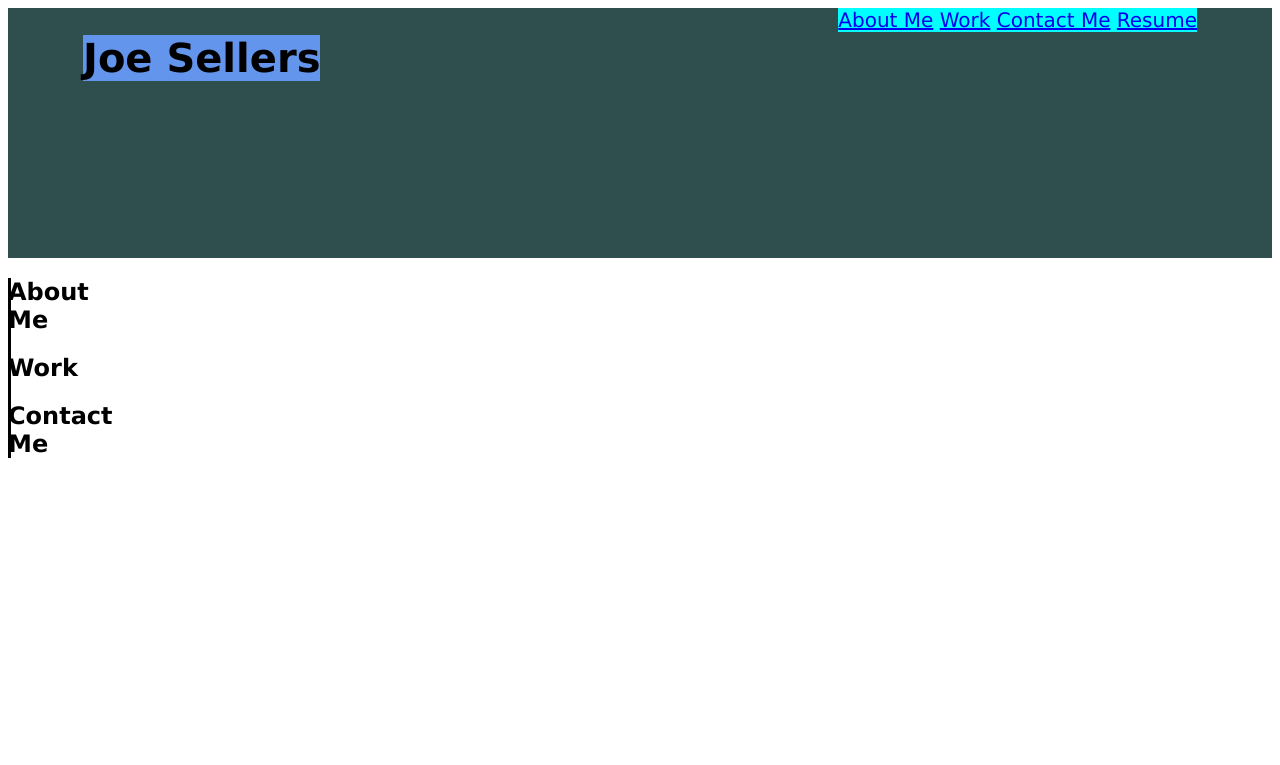
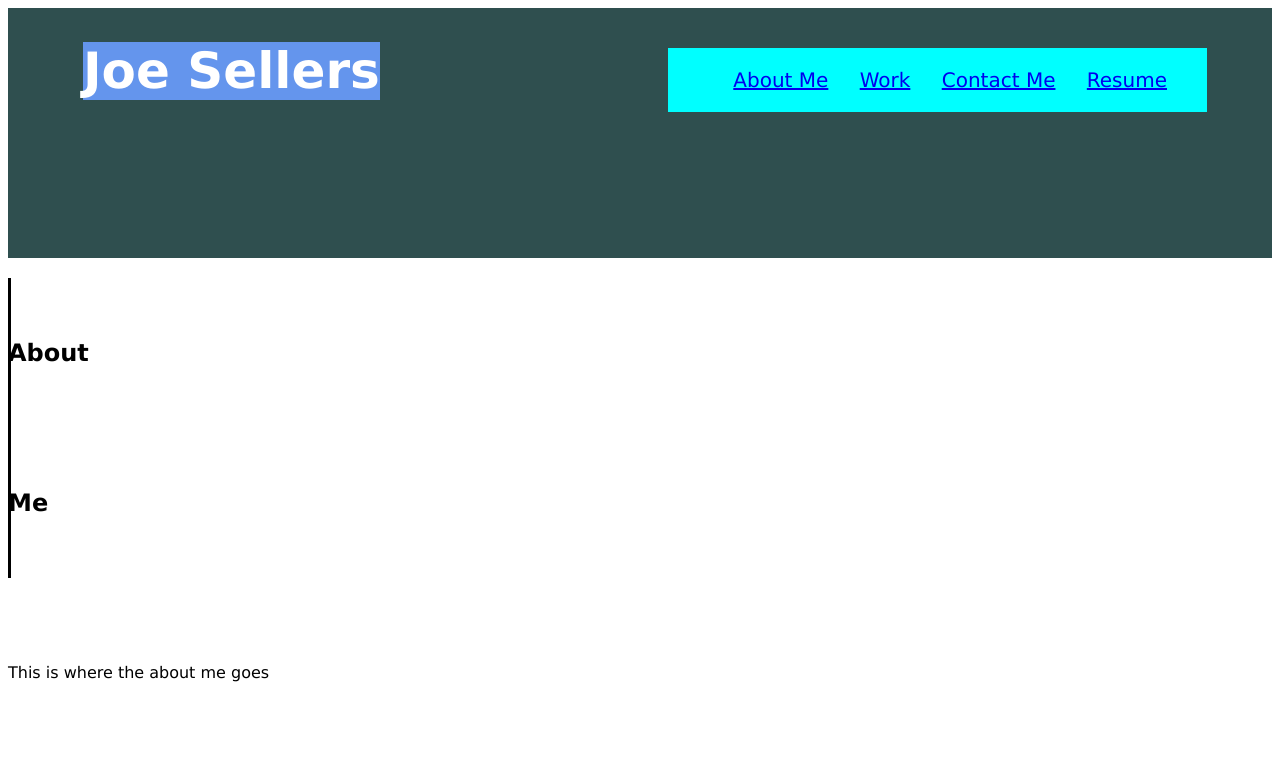
Before and after one commit to Joe7web/my-portfolio, a plain HTML site: page index.html in a window 1280 px wide. Shown: the top 765 px of the page. Drawn offline with Linux system fonts and the light colour scheme.

Commit message:
updated html and css

```diff
--- a/assets/css/style.css
+++ b/assets/css/style.css
@@ -1,9 +1,12 @@
 * {
     font-family: Verdana, Geneva, Tahoma, sans-serif;
 }
+html {
+    scroll-behavior: smooth;
+  }
 
 h1 {
-    font-size: 40px;
+    font-size: 50px;
     background-color: cornflowerblue;
     display:inline-block;
     float:left;
@@ -12,22 +15,52 @@ h1 {
 
 
 nav {
-  display:inline-block;
-  float:right;
+  float: right;
   font-size: 20px;
   background-color: cyan;
-  margin-right: 75px;
-  margin-top: 40 px;
+  margin-right: 65px;
+  margin-top: 40px;
+  padding-right:40px;
+}
+
+section {
 
 }
+
 
 .header {
     height:250px;
     background-color: darkslategrey;
+    color: white;
 
 }
-.categories {
-    border-right-style: solid;
-    margin-right: 1385px;
+
+ul li {
+    display: inline-block;
+    margin-left: 25px;
+    list-style-type: none;
 
 }
+.content {
+
+}
+
+.content h2 {
+    border-right-style: solid;
+    margin-right: 1400px;
+}
+.content #aboutme {
+    line-height: 150px;
+}
+.content #work {
+    line-height: 350px;
+
+}
+.content #contactme {
+    line-height: 75px;
+
+}
+.content span {
+    text-align: center;
+
+}
--- a/index.html
+++ b/index.html
@@ -13,20 +13,35 @@
 	<header class="header">
         <h1>Joe Sellers</h1>
         <nav>
-        <a href="#about-me">About Me</a>
+            <ul>
+                <li>
+                    <a href="#aboutme">About Me</a>
+                </li>
+                <li>
                     <a href="#work">Work</a>
-        <a href="#contact">Contact Me</a>
-        <a href="#social-media-marketing">Resume</a>
+                </li>
+                <li>
+                    <a href="#contactme">Contact Me</a>
+                </li>
+				<li>
+					<a href="#resume">Resume</a>
+				</li>
+            </ul>
         </nav>
     </header>
 
-    <main>
+	<main class="content">
 
-      <section class="categories">
-        <h2>About Me</h2>
+		<section id="aboutme">
+			<h2>About Me</h2><span>This is where the about me goes</span>
 
+		</section>
+
+		<section id="work">
 			<h2>Work</h2>
+	    </section>
 
+		<section id="contactme">
 			<h2>Contact Me</h2>
 	 	 </section>
 
```
Lines whose indentation alone changed are shown as unchanged.
